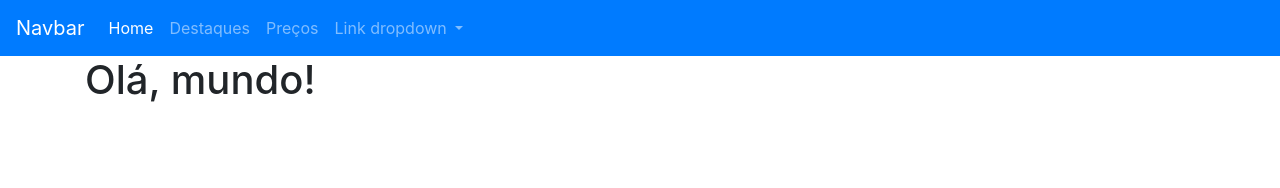
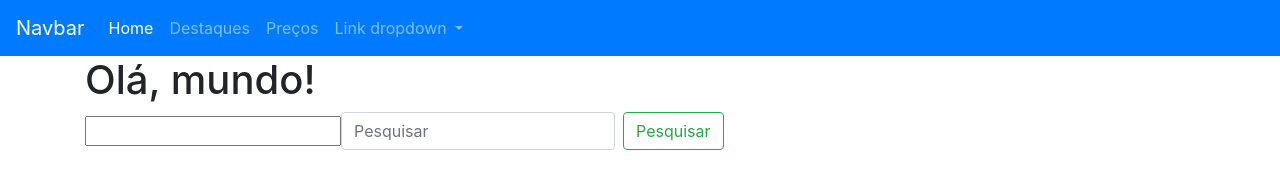
Before and after one commit to fernandojf1/angular1, a plain HTML site: page index.html in a window 1280 px wide. Drawn offline with nearby package versions, Linux system fonts and the light colour scheme.

Commit message:
Update index.html

```diff
--- a/index.html
+++ b/index.html
@@ -45,6 +45,12 @@
     <div class="container">
       <!-- Conteúdo aqui -->
       <h1>Olá, mundo!</h1>
+
+      <form class="form-inline">
+        <input type="text" x-webkit-speech /><br />
+        <input class="form-control mr-sm-2" type="search" placeholder="Pesquisar" aria-label="Pesquisar">
+        <button class="btn btn-outline-success my-2 my-sm-0" type="submit">Pesquisar</button>
+      </form>
     </div>
 
 
```
